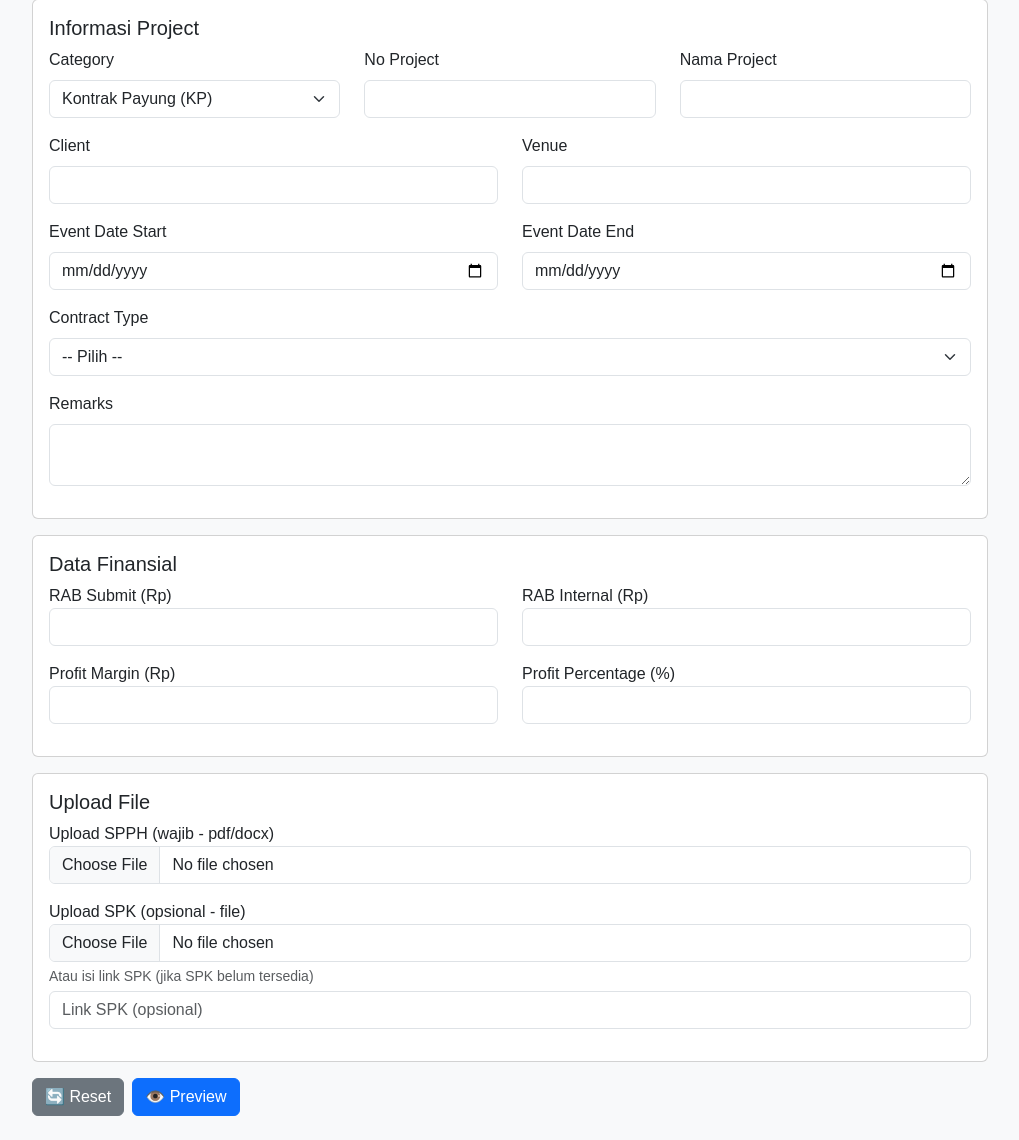
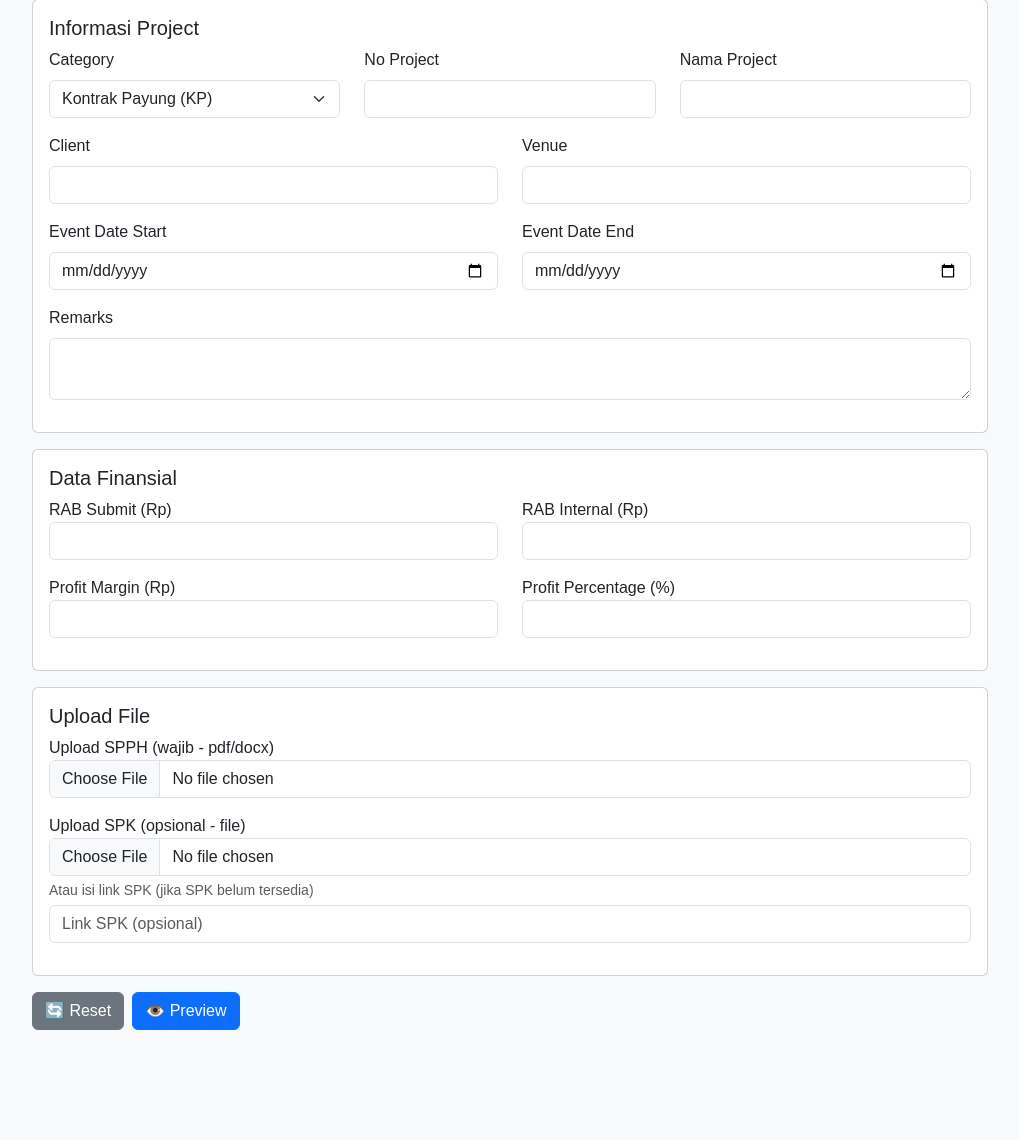
Before and after one commit to rajakautsar/website_system_database, a PHP site: page /website_system_database/index.html in a window 1280 px wide. Shown: the part 137-1277 px from the top of the page, without its empty margins (130-1149 px from the left). After the commit the page ends 1167 px from the top, so only its background shows below. Run offline with PHP 8.4, Linux system fonts and the light colour scheme.

Commit message:
update project

```diff
--- a/index.html
+++ b/index.html
@@ -65,15 +65,6 @@
             <label class="form-label">Event Date End</label>
             <input id="eventDateEnd" name="event_date_end" type="date" class="form-control" required>
           </div>
-        </div>
-
-        <div class="mb-3">
-          <label class="form-label">Contract Type</label>
-          <select id="contractType" name="contract_type" class="form-select" required>
-            <option value="">-- Pilih --</option>
-            <option value="KP">KP</option>
-            <option value="SL">SL</option>
-          </select>
         </div>
 
         <div class="mb-3">
```
Also changed, not shown: form_rab.php (+0 -10 lines), api/get_form.php (deleted), api/get_forms.php (deleted).
